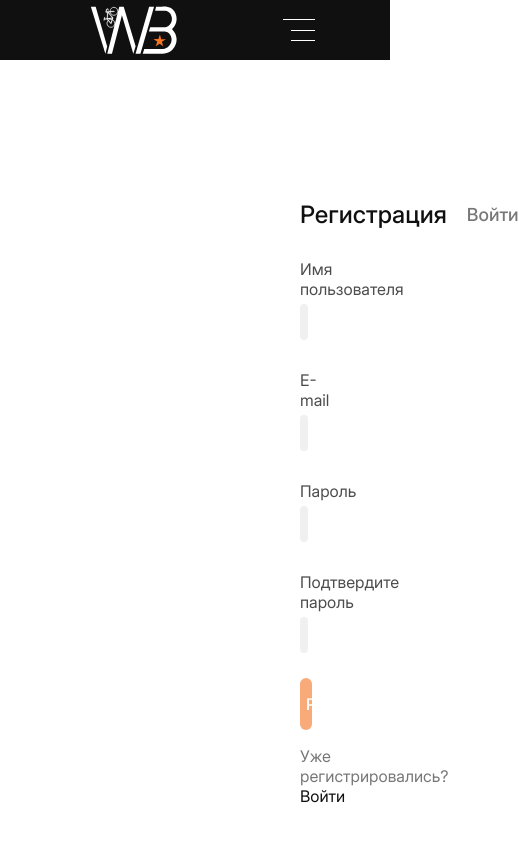
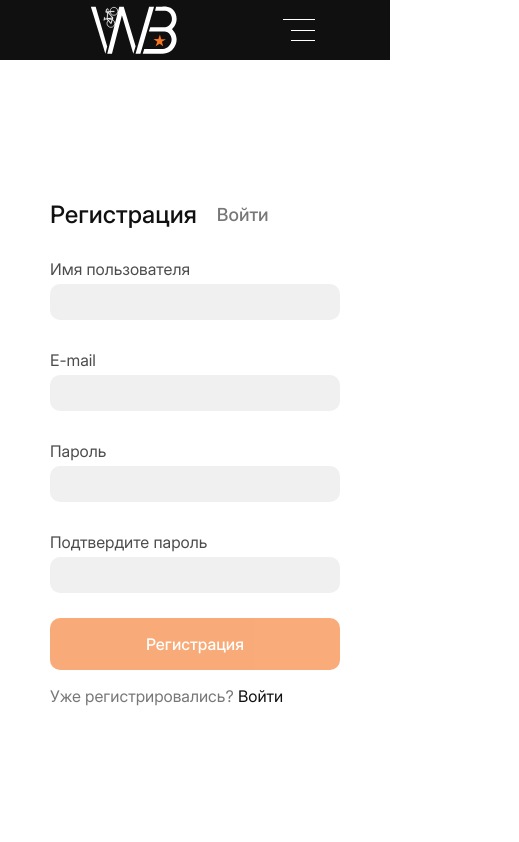
Before and after one commit to Zombie-220/Bicycle, a React (Create React App) app in the folder bicycle/: page /register in a window 390 px wide. Shown: the top 842 px of the page, 519 px wide, since content can reach past the window. Built offline with nearby package versions, Linux system fonts and the light colour scheme; no server answers.

Commit message:
адаптация authoruzation коллекции

```diff
--- a/bicycle/src/pages/Authorization/recoverPassword/style.scss
+++ b/bicycle/src/pages/Authorization/recoverPassword/style.scss
@@ -44,3 +44,7 @@
         }
     }
 }
+
+@media (max-width: 1100px) {
+    .recoverPasswordPage { margin: 200px 50px; }
+}
--- a/bicycle/src/pages/Authorization/register/style.scss
+++ b/bicycle/src/pages/Authorization/register/style.scss
@@ -59,3 +59,7 @@
         }
     }
 }
+
+@media (max-width: 1100px) {
+    .registerPage { margin: 200px 50px; }
+}
```
